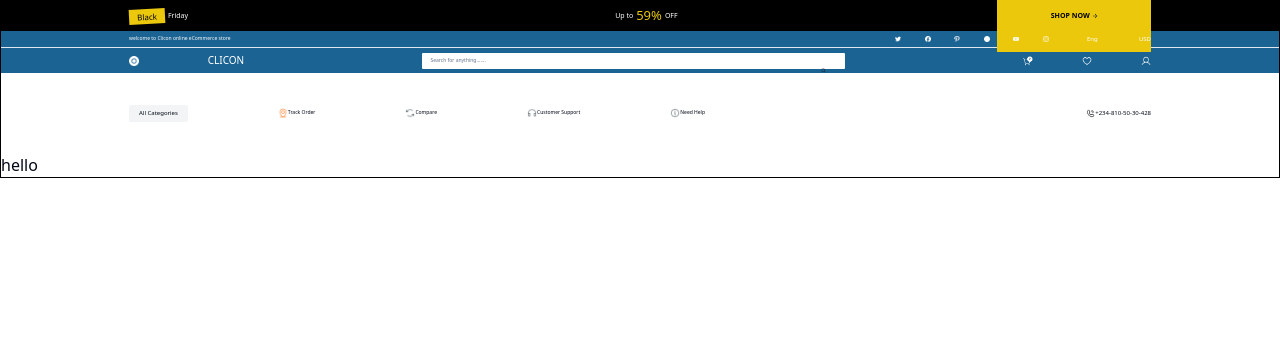
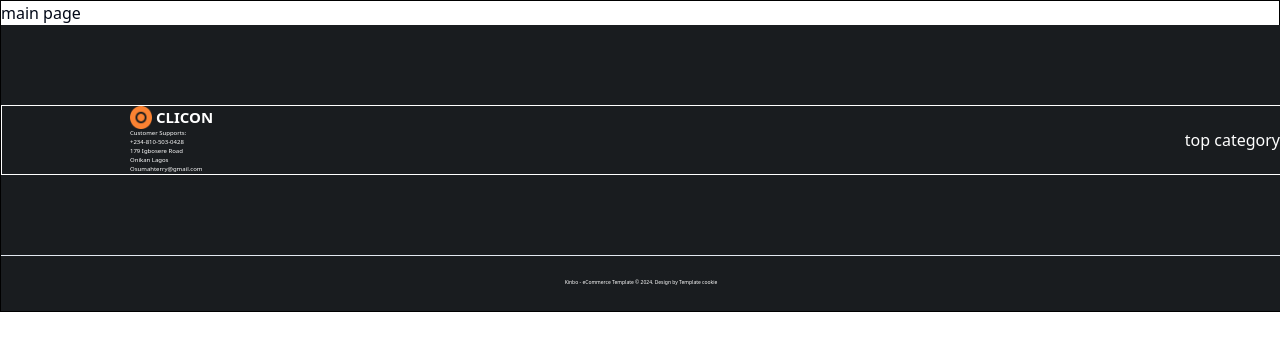
Before and after one commit to Johnterrie/clicon-FRONTEND, a Next.js app: page / in a window 1280 px wide. Shown: the top 350 px of the page. Built offline with nearby package versions, Linux system fonts and the light colour scheme.

Commit message:
Added: Footer component

```diff
--- a/app/layout.tsx
+++ b/app/layout.tsx
@@ -1,4 +1,5 @@
 import NavigationBar from "@/components/navigation";
+import FooterComponent from "@/components/Footer";
 
 import type { Metadata } from "next";
 import "./globals.css";
@@ -17,8 +18,9 @@ export default function RootLayout({
 
     <html lang="en">
       <body className="border border-black w-screen font-sans">
-        <NavigationBar/>
+        {/* <NavigationBar/> */}
         {children}
+        <FooterComponent/>
       </body>
     </html>
   );
--- a/app/page.tsx
+++ b/app/page.tsx
@@ -4,7 +4,8 @@ import RouteComponent from "@/components/RoutesLink";
 export default function Home() {
   return (
     <main className="">
-        <RouteComponent/>
+      main page
+        {/* <RouteComponent/> */}
     </main>
   );
 }
--- /dev/null
+++ b/components/Footer/CliconEcommerce.tsx
@@ -0,0 +1,21 @@
+import Icon from "../navigation/icon";
+
+
+const CliconEcommerce = () => {
+  return (
+    <div className="text-[6px] ml-[10vw] w-[15vw]">
+      <div className="flex ">
+        <Icon src="/IconOrange.png" width={22} alt="Clicon Icon" height={20} />
+        <span className="text-[15px] font-bold ml-[4px]">CLICON</span>
+      </div>
+      <div>Customer Supports:</div>
+      <div>+234-810-503-0428</div>
+
+      <div>179 Igbosere Road</div>
+      <div>Onikan Lagos</div>
+      <div>Osumahterry@gmail.com</div>
+    </div>
+  );
+};
+
+export default CliconEcommerce;
--- /dev/null
+++ b/components/Footer/Copyright.tsx
@@ -0,0 +1,11 @@
+import React from 'react'
+
+const Copyright = () => {
+  return (
+    <div className='border-t-[0.5px] flex text-[5px] h-[7vh] justify-center items-center mt-[10vh]'>
+        Kinbo - eCommerce Template © 2024. Design by Template cookie
+    </div>
+  )
+}
+
+export default Copyright
--- /dev/null
+++ b/components/Footer/TopCategory.tsx
@@ -0,0 +1,11 @@
+import React from 'react'
+
+const TopCatergory = () => {
+  return (
+    <div>
+      top category
+    </div>
+  )
+}
+
+export default TopCatergory
--- /dev/null
+++ b/components/Footer/data.tsx
@@ -0,0 +1,10 @@
+export const CliconEcommerce = [
+    {
+        id: 0,
+        src : "/MapPinLine.png",
+        name: "Track Order",
+        alt : "Map Pin Line",
+        width : 10,
+        height : 6
+    },
+]
--- /dev/null
+++ b/components/Footer/index.tsx
@@ -0,0 +1,20 @@
+import Copyright from "./Copyright"
+import CliconEcommerce from "./CliconEcommerce"
+import TopCategory from "./TopCategory"
+
+
+
+const FooterComponent = () => {
+  return (
+    <div className='w-screen bg-greyBlack text-white pt-[10vh]'>
+      <div className="flex border border-white justify-between items-center">
+      <CliconEcommerce/>
+      <TopCategory/>
+      </div>
+
+      <Copyright/>
+    </div>
+  )
+}
+
+export default FooterComponent
--- a/tailwind.config.ts
+++ b/tailwind.config.ts
@@ -22,6 +22,7 @@ const config = {
     },
     extend: {
       colors: {
+        greyBlack: "#191C1F",
         NavBlue: "#1B6392",
         AdsYellow: "#EBC80C",
         categoryGrey : "#F2F4F5",
```
Also changed, not shown: public/IconOrange.png (added).
